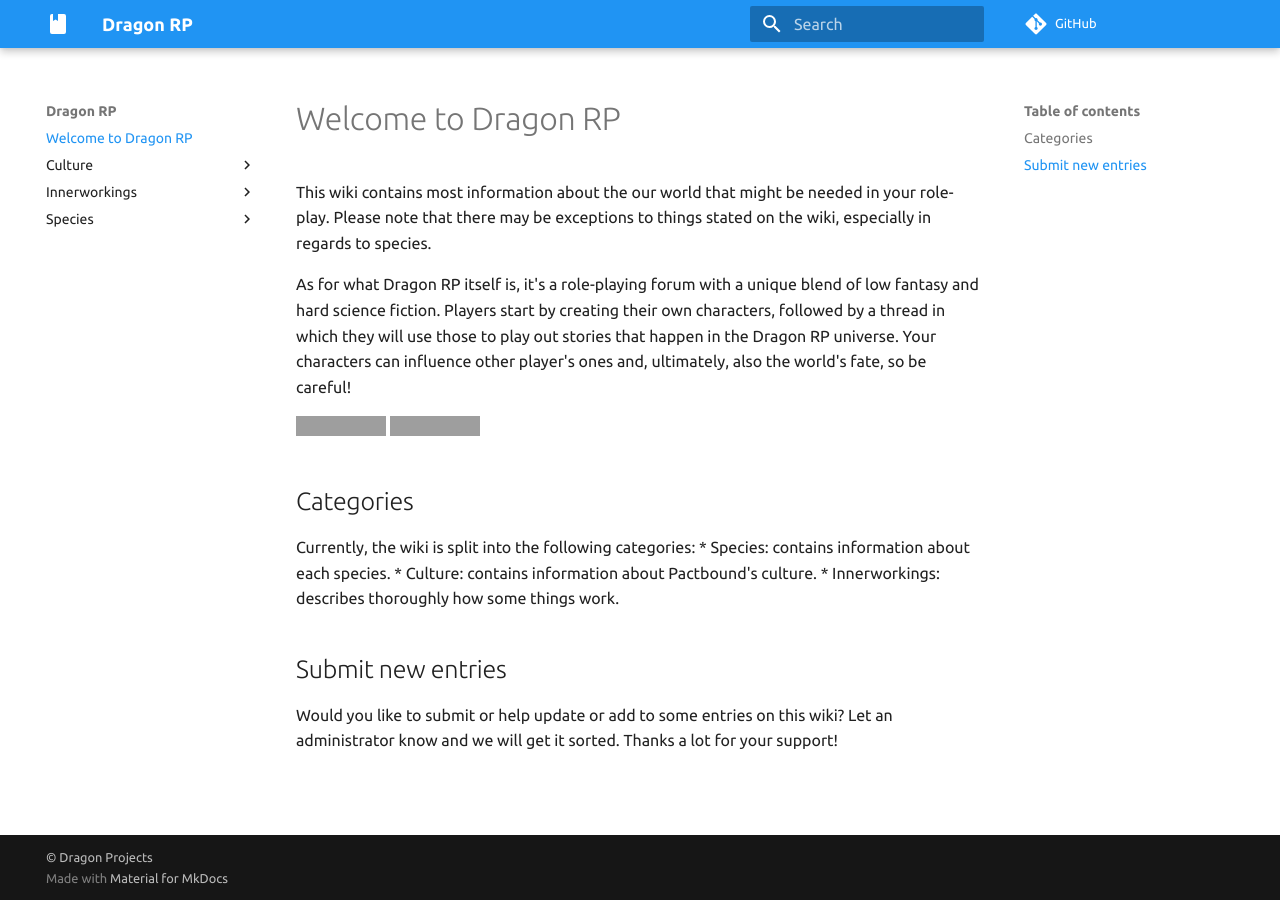
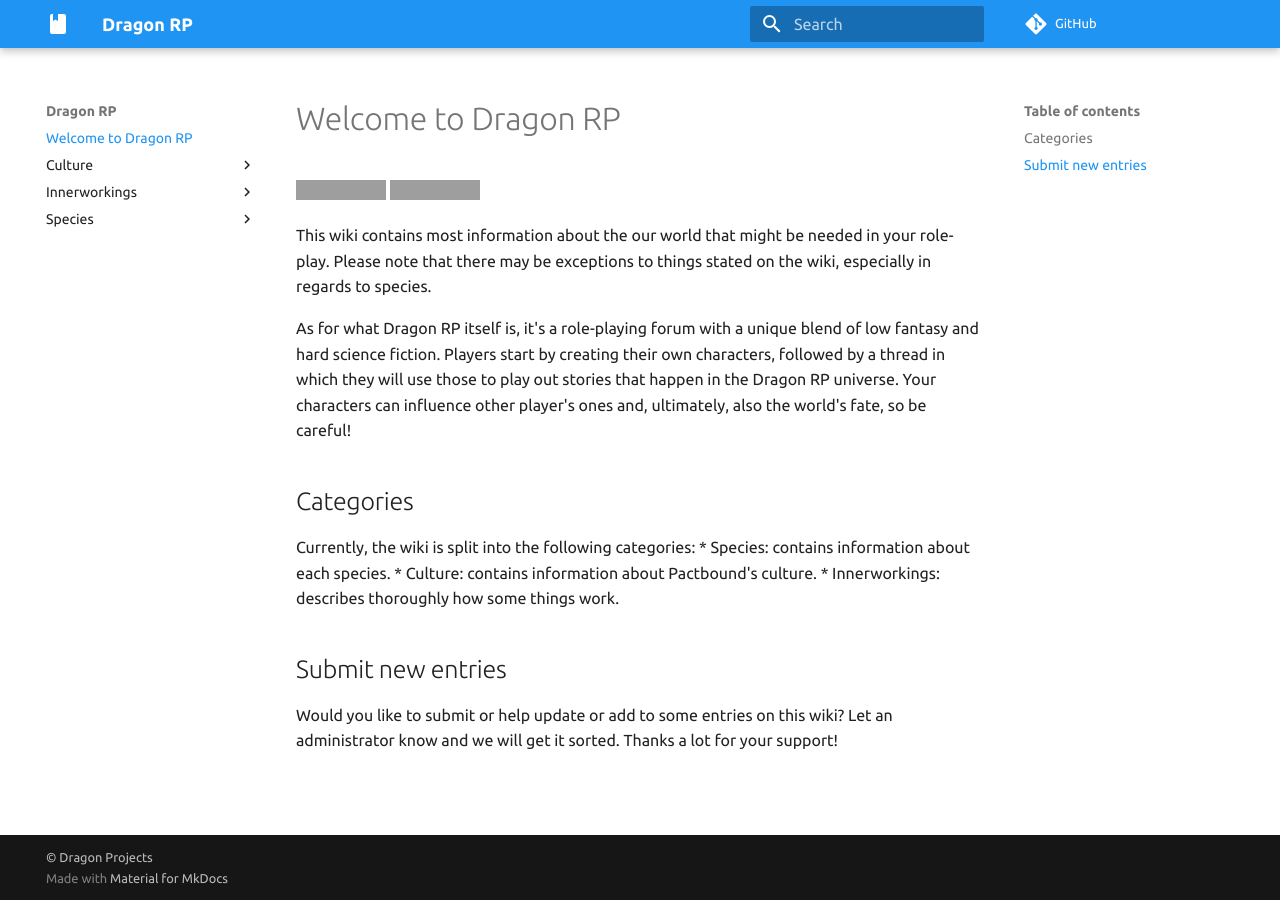
Before and after one commit to dragonprojects/dragonroleplay, an MkDocs documentation site: the page built from docs/index.md, in a window 1280 px wide. Built offline with MkDocs 1.6.1 and Material for MkDocs 9.7.7, drawn with Linux system fonts in a browser that asks for light colours; comment, search, counter and statistics services are not loaded; grey boxes are pictures that could not be loaded.

Commit message:
Update index.md

```diff
--- a/docs/index.md
+++ b/docs/index.md
@@ -1,9 +1,9 @@
 # Welcome to Dragon RP
+![Last update badge](https://img.shields.io/github/last-commit/jelle619/dragonrp?label=last%20update&style=for-the-badge) ![Update activity badge](https://img.shields.io/github/commit-activity/m/jelle619/dragonrp?label=Update%20activity&style=for-the-badge)
+
 This wiki contains most information about the our world that might be needed in your role-play. Please note that there may be exceptions to things stated on the wiki, especially in regards to species.
 
 As for what Dragon RP itself is, it's a role-playing forum with a unique blend of low fantasy and hard science fiction. Players start by creating their own characters, followed by a thread in which they will use those to play out stories that happen in the Dragon RP universe. Your characters can influence other player's ones and, ultimately, also the world's fate, so be careful!
-
-![Last update badge](https://img.shields.io/github/last-commit/jelle619/dragonrp?label=last%20update&style=for-the-badge) ![Update activity badge](https://img.shields.io/github/commit-activity/m/jelle619/dragonrp?label=Update%20activity&style=for-the-badge)
 
 ## Categories
 Currently, the wiki is split into the following categories:
```
